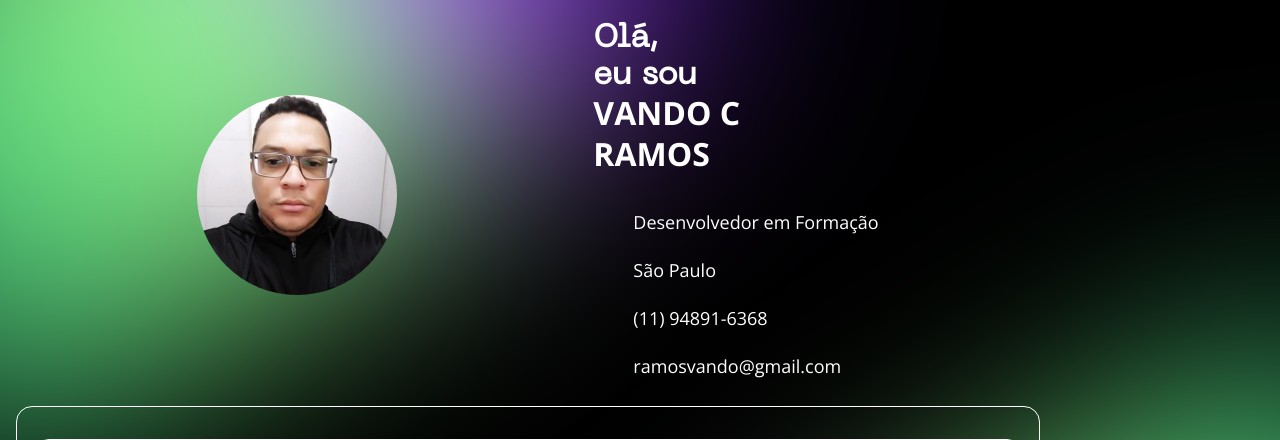
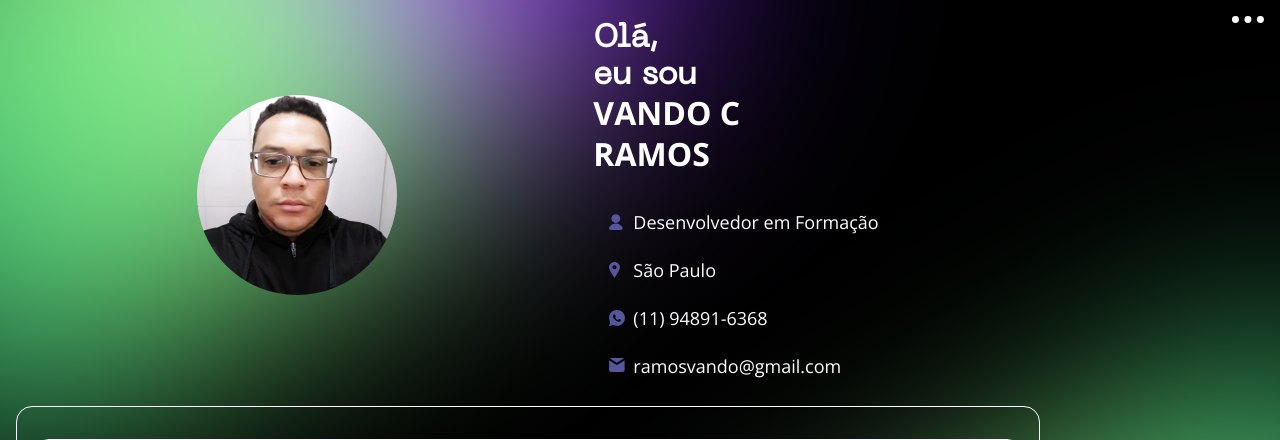
Before and after one commit to vcr1985/Meu-Portfolio, a plain HTML site: page index.html in a window 1280 px wide. Shown: the top 440 px of the page. Drawn offline with nearby package versions, Linux system fonts and the light colour scheme; files whose address does not match are found by name.

Commit message:
Corrigir caminhos dos arquivos CSS e imagens

```diff
--- a/assets/css/header.css
+++ b/assets/css/header.css
@@ -15,10 +15,8 @@
     height: 2rem;
     background-repeat: no-repeat;
     background-size: contain;
-    background-image: url("assets/img/icons/header.svg");
+    background-image: url("../img/icons/header.svg");
 }
-
-
 
 .header .photo {
     width: 200px;
@@ -47,43 +45,37 @@
 }
 
 .information p::before {
-    content:'';
+    content: '';
     display: inline-block;
     width: 1rem;
     height: 1rem;
     background-repeat: no-repeat;
     background-size: contain;
     margin: .5rem;
-
 }
 
 .information .job::before {
-    background-image: url("assets/img/icons/job.svg");
+    background-image: url("../img/icons/job.svg");
 }
 
 .information .location::before {
-    background-image: url("assets/img/icons/location.svg");
+    background-image: url("../img/icons/location.svg");
 }
 
 .information .email::before {
-    background-image: url("assets/img/icons/email.svg");
+    background-image: url("../img/icons/email.svg");
 }
 
 .information .phone::before {
-    background-image: url("assets/img/icons/phone.svg");
+    background-image: url("../img/icons/phone.svg");
 }
 
-@media only screen and (min-width:768px) {
-
+@media only screen and (min-width: 768px) {
     .header {
         display: grid;
         grid-template-areas:
-        "photo title"
-        "photo information"
-        ;
-
-
-
+            "photo title"
+            "photo information";
     }
 
     .header .photo {
@@ -100,7 +92,6 @@
     .header .information {
         grid-area: information;
     }
-
 }
 
 @media only screen and (min-width: 768px) {
@@ -113,6 +104,4 @@
     .main::after {
         width: 70vw;
     }
-
-
-    }
+}
```
